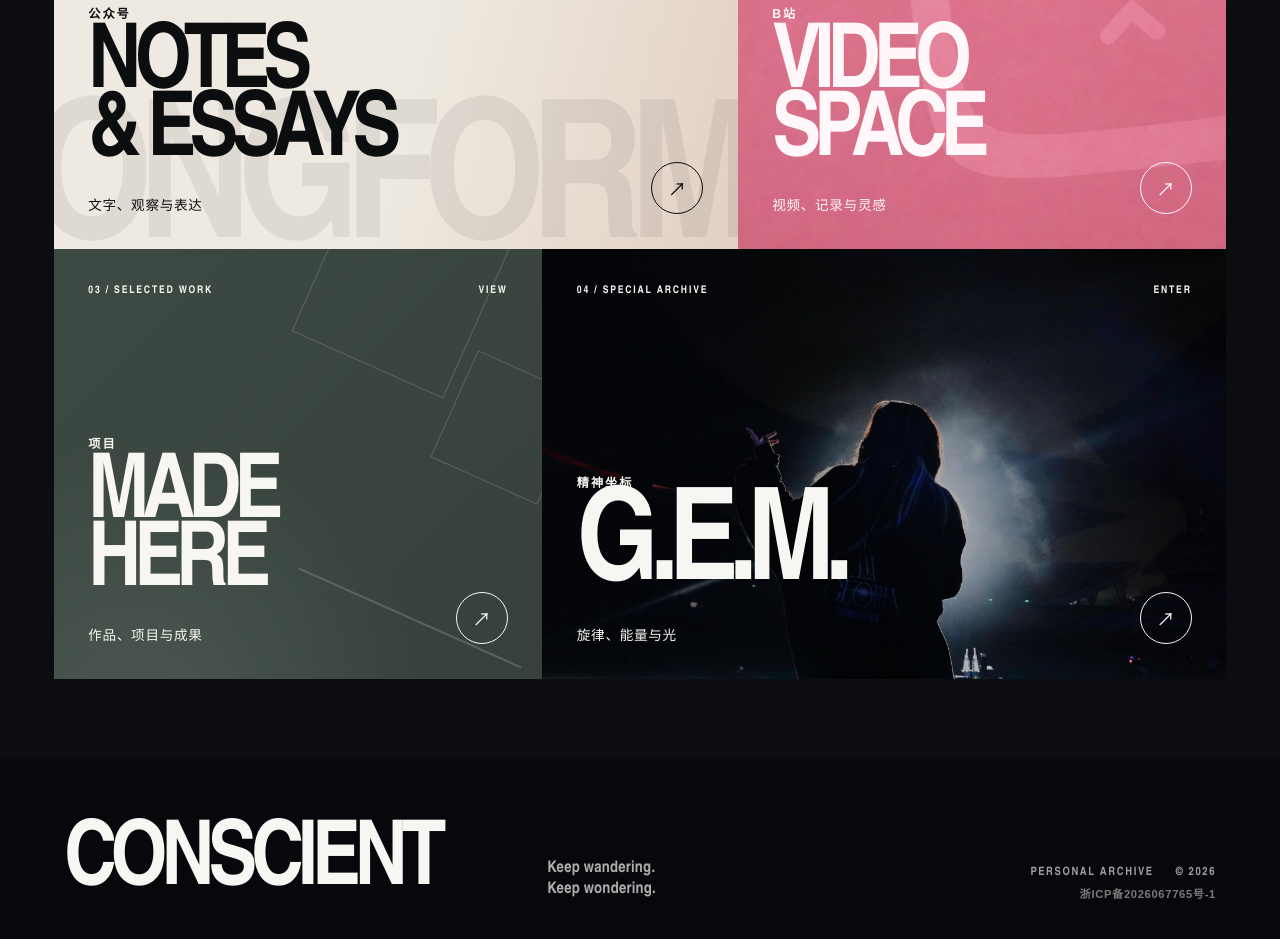
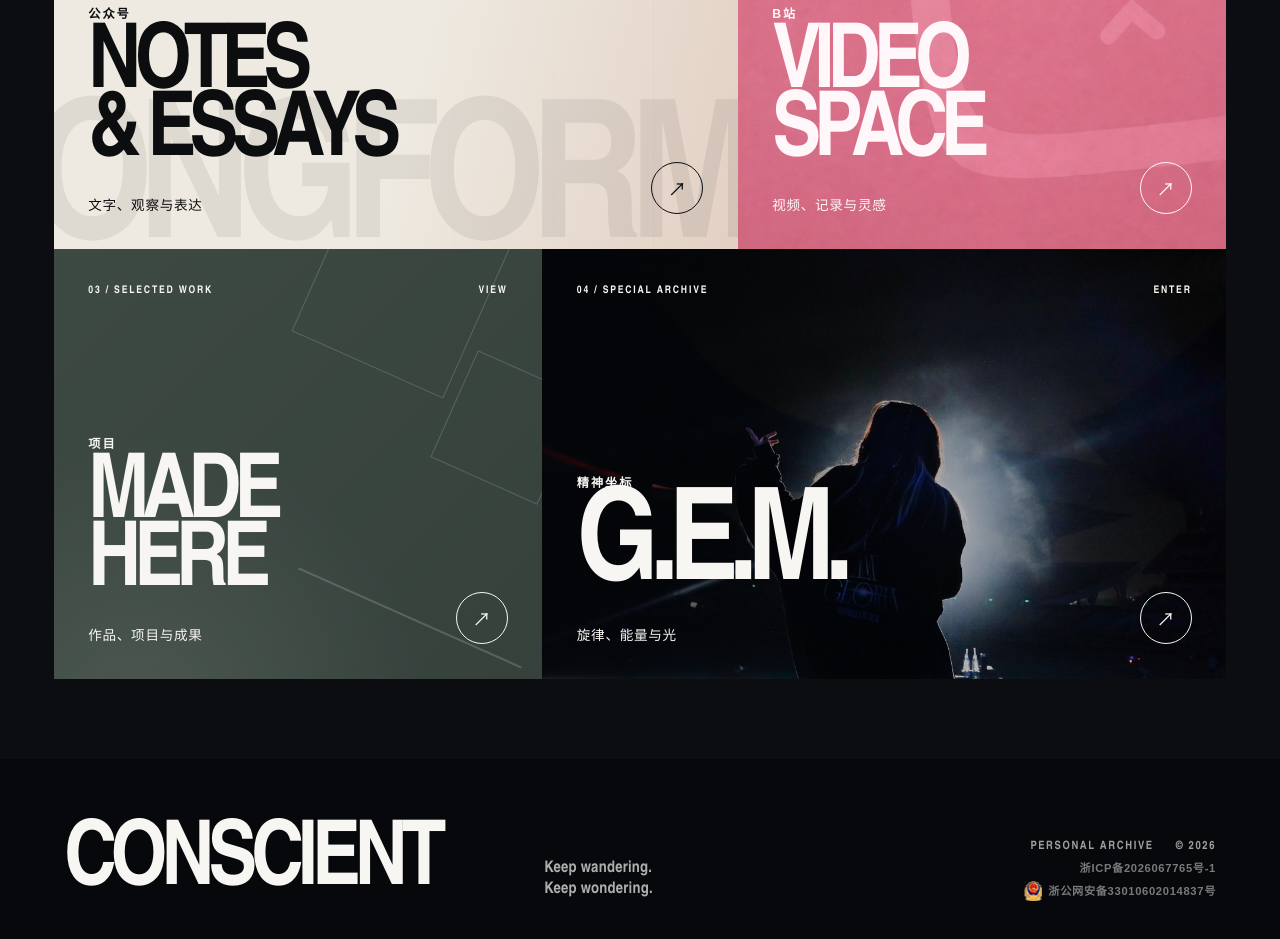
Before and after one commit to conscient2025/conscient-blog, a website: page frontend/public/index.html in a window 1280 px wide. Shown: the part 1338-2277 px from the top of the page. Drawn offline with Linux system fonts and the light colour scheme.

Commit message:
添加公安备案信息

```diff
--- a/frontend/public/home.css
+++ b/frontend/public/home.css
@@ -642,16 +642,37 @@
     gap: 22px;
 }
 
-.footer-meta > a {
+.footer-records {
+    display: grid;
+    justify-items: end;
+    gap: 6px;
+}
+
+.footer-record {
+    display: inline-flex;
+    align-items: center;
+    justify-content: flex-end;
     color: rgba(247, 246, 242, 0.48);
     font-family: var(--font-cn);
     font-size: 0.7rem;
     letter-spacing: 0.06em;
+    line-height: 1.25;
     transition: color 180ms ease;
 }
 
-.footer-meta > a:hover,
-.footer-meta > a:focus-visible {
+.footer-record-police {
+    gap: 6px;
+}
+
+.footer-record-police img {
+    flex: 0 0 auto;
+    width: 18px;
+    height: 20px;
+    object-fit: contain;
+}
+
+.footer-record:hover,
+.footer-record:focus-visible {
     color: var(--white);
 }
 
@@ -886,6 +907,10 @@
         justify-items: start;
     }
 
+    .footer-records {
+        justify-items: start;
+    }
+
     .footer-meta-primary {
         width: 100%;
         justify-content: space-between;
--- a/frontend/public/index.html
+++ b/frontend/public/index.html
@@ -143,7 +143,13 @@
                 <span>PERSONAL ARCHIVE</span>
                 <span>© 2026</span>
             </div>
-            <a href="https://beian.miit.gov.cn" target="_blank" rel="noopener noreferrer">浙ICP备2026067765号-1</a>
+            <div class="footer-records">
+                <a class="footer-record" href="https://beian.miit.gov.cn" target="_blank" rel="noopener noreferrer">浙ICP备2026067765号-1</a>
+                <a class="footer-record footer-record-police" href="https://beian.mps.gov.cn/#/query/webSearch?code=33010602014837" rel="noreferrer" target="_blank">
+                    <img src="beian-icon.png" alt="" width="18" height="20">
+                    <span>浙公网安备33010602014837号</span>
+                </a>
+            </div>
         </div>
     </footer>
 
```
Also changed, not shown: frontend/public/beian-icon.png (added).
